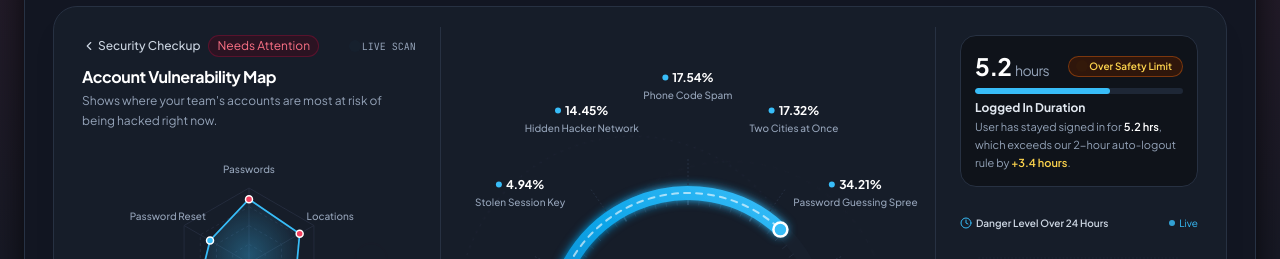
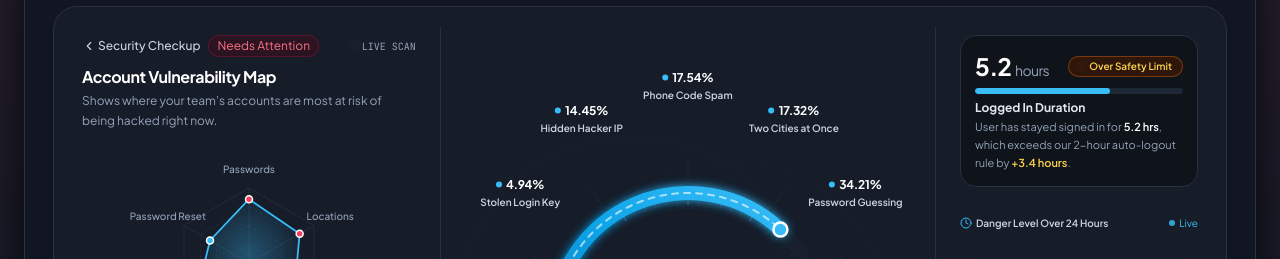
Before and after one commit to Sameer-khatri/LIVE_PROJECT, a React (Vite) app in the folder tool/: page / in a window 1280 px wide. Shown: the part 311-570 px from the top of the page. Built offline with nearby package versions, Linux system fonts and the light colour scheme.

Commit message:
fix: translate all arc satellite nodes directly in CelestialArcGauge, update HTML title

```diff
--- a/tool/index.html
+++ b/tool/index.html
@@ -3,7 +3,7 @@
   <head>
     <meta charset="UTF-8" />
     <meta name="viewport" content="width=device-width, initial-scale=1.0" />
-    <title>AuthSentry ITDR — Living Identity Threat Operations Center</title>
+    <title>AuthSentry — Smart Account Protection</title>
     <link rel="preconnect" href="https://fonts.googleapis.com">
     <link rel="preconnect" href="https://fonts.gstatic.com" crossorigin>
     <link href="https://fonts.googleapis.com/css2?family=Plus+Jakarta+Sans:wght@300;400;500;600;700;800&family=JetBrains+Mono:wght@400;500;600&display=swap" rel="stylesheet">
--- a/tool/src/components/CelestialArcGauge.tsx
+++ b/tool/src/components/CelestialArcGauge.tsx
@@ -7,6 +7,19 @@ interface CelestialArcGaugeProps {
   satelliteNodes: SatelliteAttackNode[];
   onSelectNode?: (node: SatelliteAttackNode) => void;
 }
+
+const SIMPLIFIED_NAMES: Record<string, string> = {
+  'Rapid Token Exfil': 'Stolen Login Key',
+  'Tor / Proxy Routing': 'Hidden Hacker IP',
+  'MFA Push Fatigue': 'Phone Code Spam',
+  'Impossible Travel': 'Two Cities at Once',
+  'Credential Stuffing': 'Password Guessing',
+  'node-exfil': 'Stolen Login Key',
+  'node-tor': 'Hidden Hacker IP',
+  'node-mfa': 'Phone Code Spam',
+  'node-travel': 'Two Cities at Once',
+  'node-stuffing': 'Password Guessing'
+};
 
 export const CelestialArcGauge: React.FC<CelestialArcGaugeProps> = ({
   percentile,
@@ -204,6 +217,7 @@ export const CelestialArcGauge: React.FC<CelestialArcGaugeProps> = ({
         {satelliteNodes.map((node) => {
           const pos = angleToCoords(radius + 50, node.angleDeg);
           const isActive = activeNode?.id === node.id;
+          const simpleName = SIMPLIFIED_NAMES[node.name] || SIMPLIFIED_NAMES[node.id] || node.name;
 
           return (
             <div
@@ -231,11 +245,11 @@ export const CelestialArcGauge: React.FC<CelestialArcGaugeProps> = ({
                   </span>
                 </div>
 
-                {/* Subtitle label */}
-                <span className={`text-[10px] font-medium whitespace-nowrap transition-colors ${
-                  isActive ? 'text-sky-300 font-semibold' : 'text-slate-400 group-hover:text-white'
+                {/* Subtitle label in Simple English */}
+                <span className={`text-[10px] font-semibold whitespace-nowrap transition-colors ${
+                  isActive ? 'text-sky-300 font-bold' : 'text-slate-300 group-hover:text-white'
                 }`}>
-                  {node.name}
+                  {simpleName}
                 </span>
               </div>
             </div>
@@ -269,7 +283,10 @@ export const CelestialArcGauge: React.FC<CelestialArcGaugeProps> = ({
       {/* Active Node Flyout Card on Hover */}
       {activeNode && (
         <div className="absolute -bottom-8 z-40 bg-[#171e2c]/95 border border-sky-500/40 rounded-xl px-4 py-2 text-xs text-slate-200 shadow-2xl backdrop-blur-xl animate-toast-in max-w-xs text-center">
-          <span className="font-semibold text-white">{activeNode.name}:</span> {activeNode.description}
+          <span className="font-semibold text-white">
+            {SIMPLIFIED_NAMES[activeNode.name] || SIMPLIFIED_NAMES[activeNode.id] || activeNode.name}:
+          </span>{' '}
+          {activeNode.description}
         </div>
       )}
 
```
Also changed, not shown: tool/src/components/AppLoader.tsx (line endings or trailing spaces).
